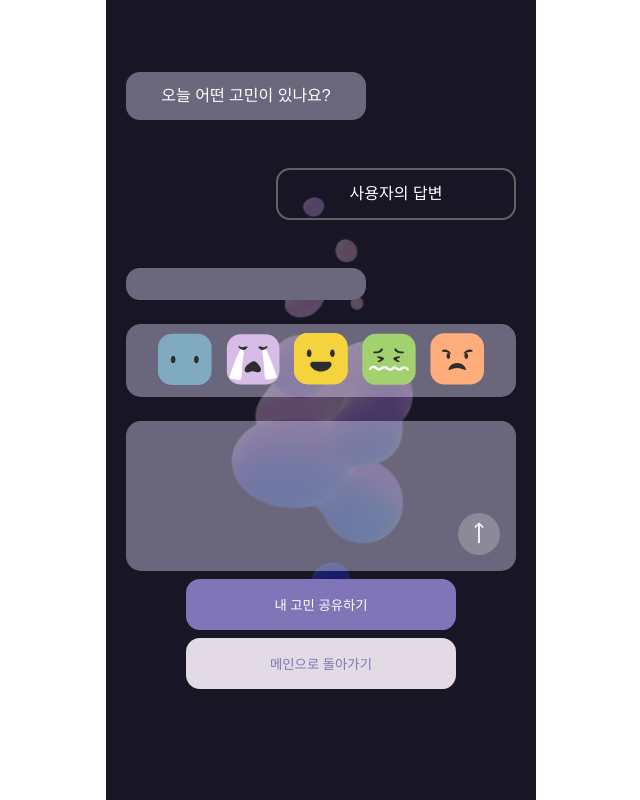
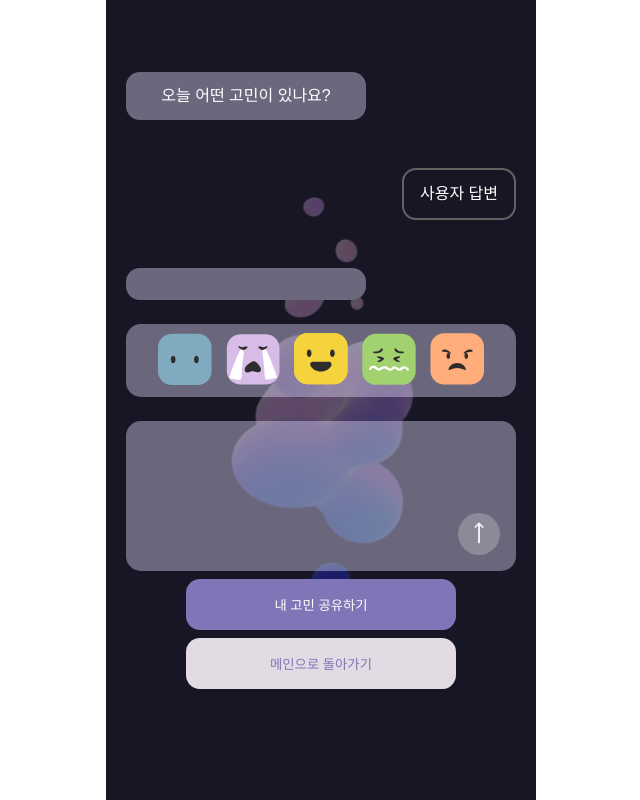
Before and after one commit to prgrms-fe-devcourse/NFE1-1-3-Calmiary, a React (Vite) app: page /writing in a window 1280 px wide. Shown: the whole page, without its empty margins (319-959 px from the left). Built offline with nearby package versions, Linux system fonts and the light colour scheme.

Commit message:
fix: 질의응답 길어지는 경우 텍스트 넘어가지 않음
질의응답에서 텍스트가 길어지면 해당 영역을 벗어나는 현상 발생
overflow-wrap, word-break, white-space를 적용해 어떠한 경우에도 줄바꿈이 되도록 설정

```diff
--- a/src/features/writing/WritingPage.tsx
+++ b/src/features/writing/WritingPage.tsx
@@ -14,7 +14,7 @@ const WritingPage = () => {
       <WritingLayout>
         <QuestionBox comment="오늘 어떤 고민이 있나요?" />
         <ResponseBoxContainer>
-          <ResponseBox />
+          <ResponseBox comment="사용자 답변" />
         </ResponseBoxContainer>
         <QuestionBox comment="" loadingSpinner={<LoadingSpinner />} />
         <EntireInput />
--- a/src/features/writing/components/QuestionBox.tsx
+++ b/src/features/writing/components/QuestionBox.tsx
@@ -28,4 +28,8 @@ const Div = styled.div`
   padding: 1rem;
   border-radius: 14px;
   margin: 1.5rem 0 1.5rem 0;
+
+  overflow-wrap: anywhere; // 어떤 문자든 강제로 줄바꿈
+  word-break: break-all; // 모든 가능한 지점에서 줄바꿈
+  white-space: normal; // 공백 처리를 기본값으로
 `;
--- a/src/features/writing/components/ResponseBox.tsx
+++ b/src/features/writing/components/ResponseBox.tsx
@@ -1,7 +1,11 @@
 import styled from 'styled-components';
 
-const ResponseBox = () => {
-  return <Div>사용자의 답변</Div>;
+interface ResponseBoxPropTypes {
+  comment: string;
+}
+
+const ResponseBox = ({ comment }: ResponseBoxPropTypes) => {
+  return <Div>{comment}</Div>;
 };
 
 export default ResponseBox;
@@ -9,13 +13,18 @@ export default ResponseBox;
 const Div = styled.div`
   background: none;
   border: 2px solid ${({ theme }) => theme.colors.write_gray100};
-  width: 15rem;
-  border-radius: 14px;
+  max-width: 15rem;
+  width: auto;
   color: ${({ theme }) => theme.colors.write_white200};
   display: flex;
   flex-direction: column;
   justify-content: center;
   align-items: center;
   padding: 1rem;
+  border-radius: 14px;
   margin: 1.5rem 0 1.5rem 0;
+
+  overflow-wrap: anywhere; // 어떤 문자든 강제로 줄바꿈
+  word-break: break-all; // 모든 가능한 지점에서 줄바꿈
+  white-space: normal; // 공백 처리를 기본값으로
 `;
```
